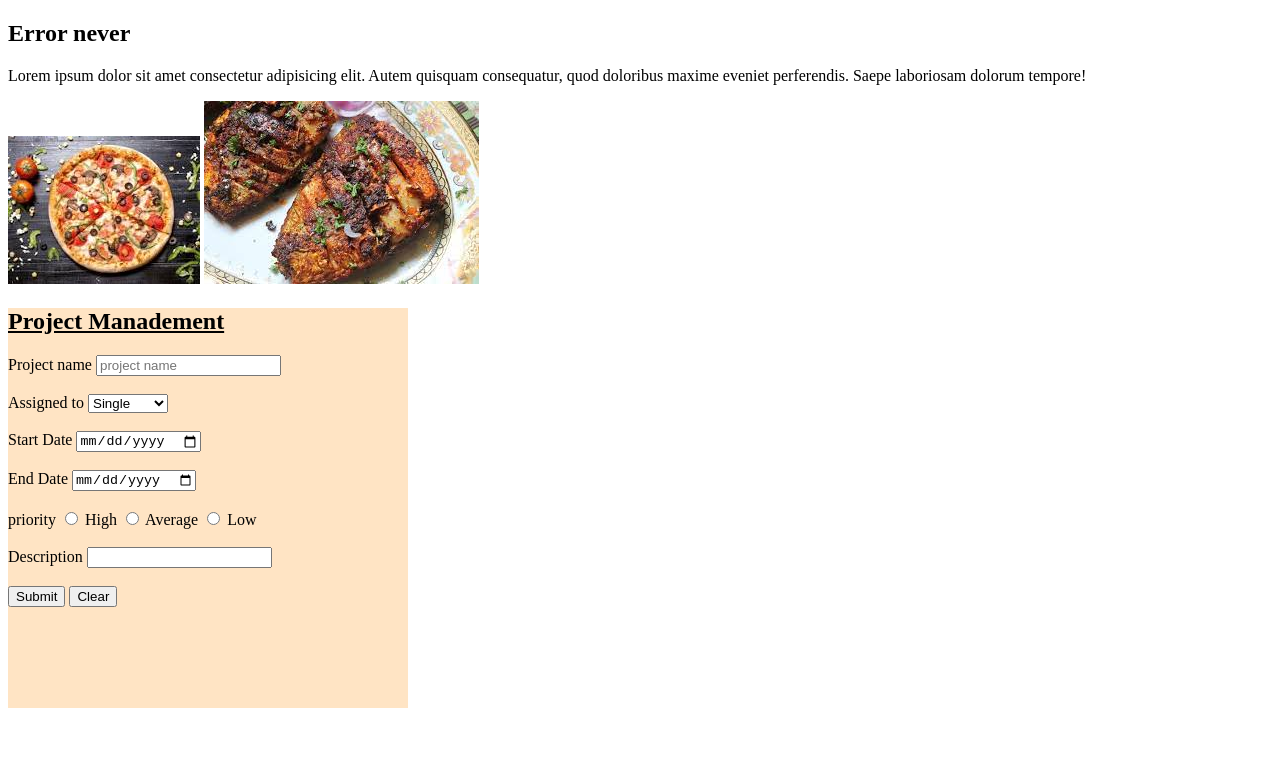
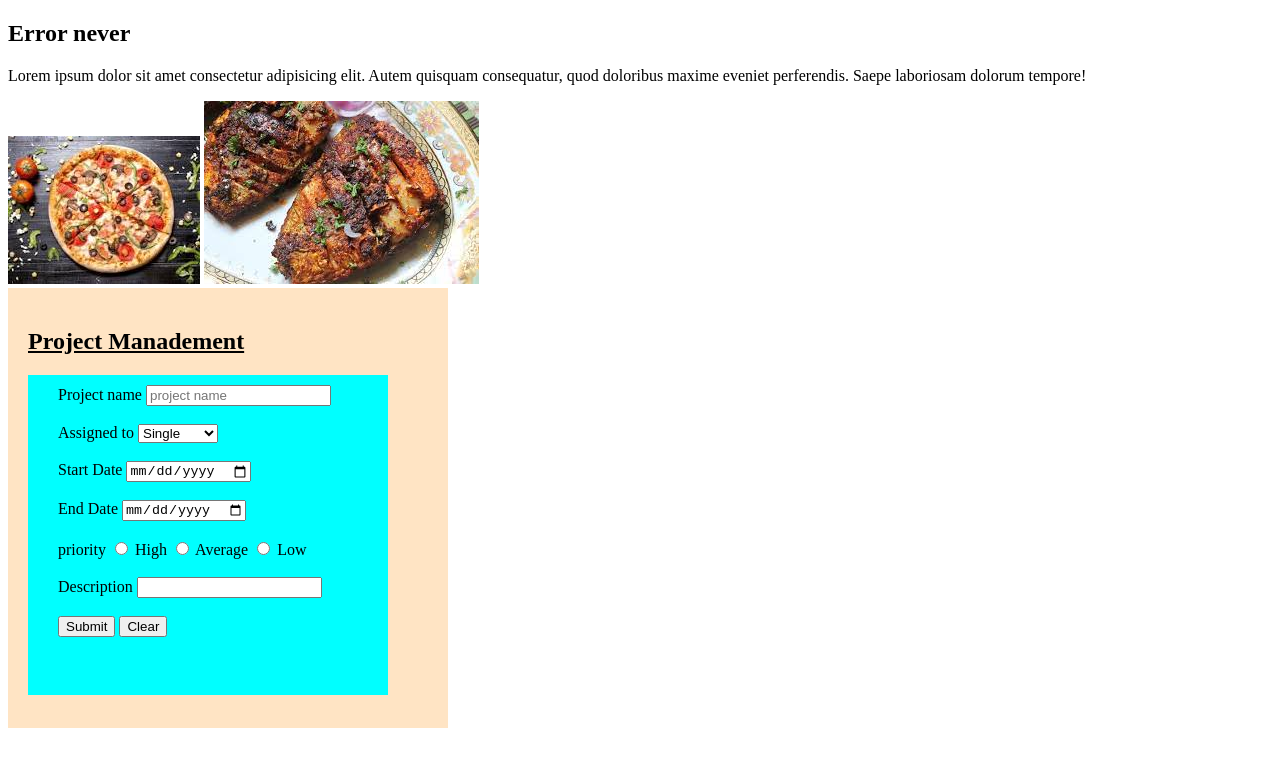
Before and after one commit to Antor4q/no-error-bro, a plain HTML site: page index.html in a window 1280 px wide. Drawn offline with Linux system fonts and the light colour scheme.

Commit message:
property uses

```diff
--- a/style.css
+++ b/style.css
@@ -3,4 +3,14 @@
    width:400px;
    height:400px;
    background-color: bisque;
+   padding:20px;
+   position:relative;
+
 }
+.true{
+    width:300px;
+    height:300px;
+    background-color: aqua;
+    padding:10px 30px 10px 30px;
+   position:absolute;
+}
```
